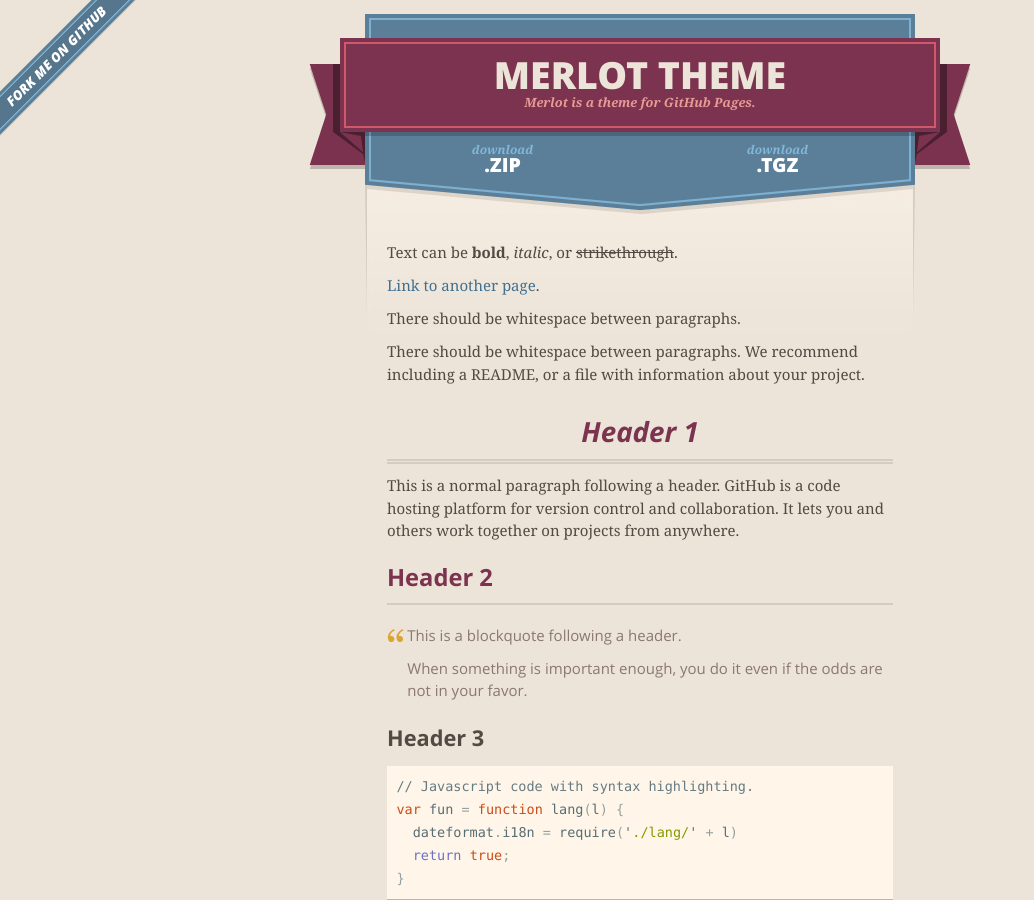
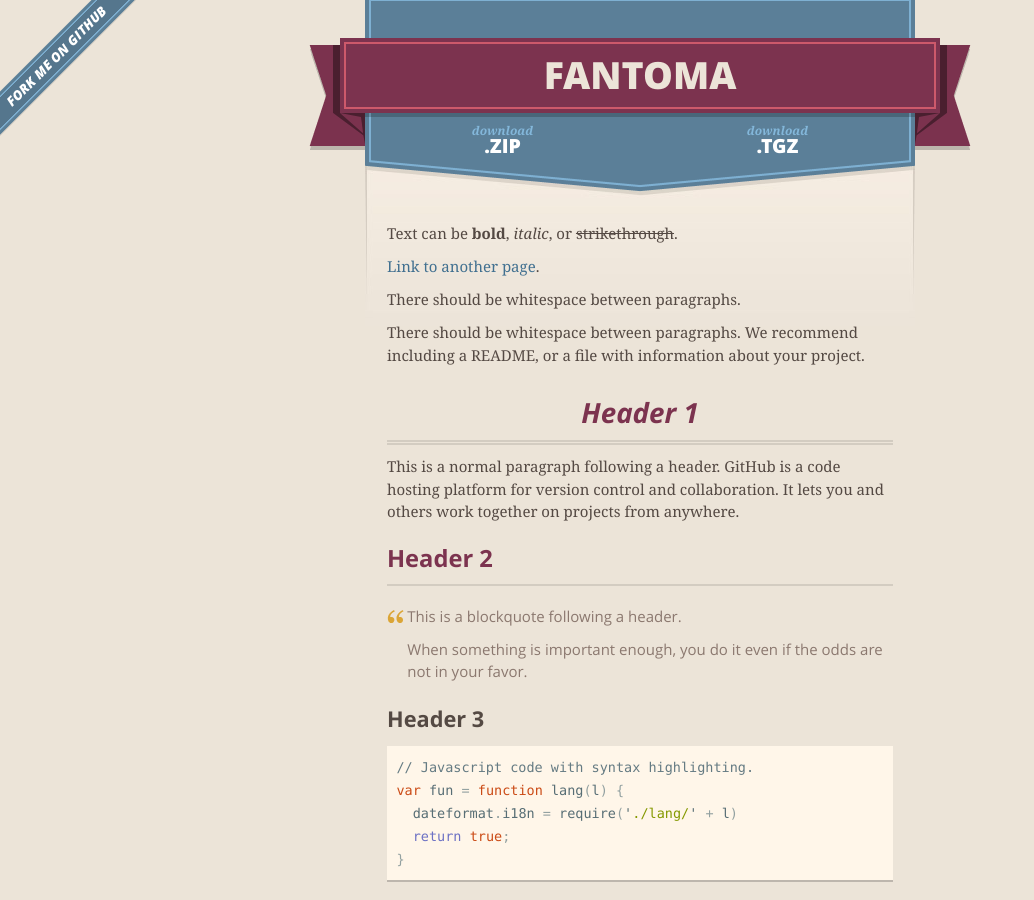
Before and after one commit to therealfantoma/therealfantoma.github.io, a Jekyll site: the page built from index.md, in a window 1280 px wide and 900 px high. Shown: the whole window, without its empty margins (0-1034 px from the left). Built offline with Jekyll 4.4.1, drawn with Linux system fonts in a browser that asks for light colours; the repository's description, which GitHub fills in, is left out.

Commit message:
Update _config.yml

```diff
--- a/_config.yml
+++ b/_config.yml
@@ -1,5 +1,5 @@
-title: Merlot theme
-description: Merlot is a theme for GitHub Pages.
+title: Fantoma
+description:
 show_downloads: true
 google_analytics:
 theme: jekyll-theme-merlot
```
